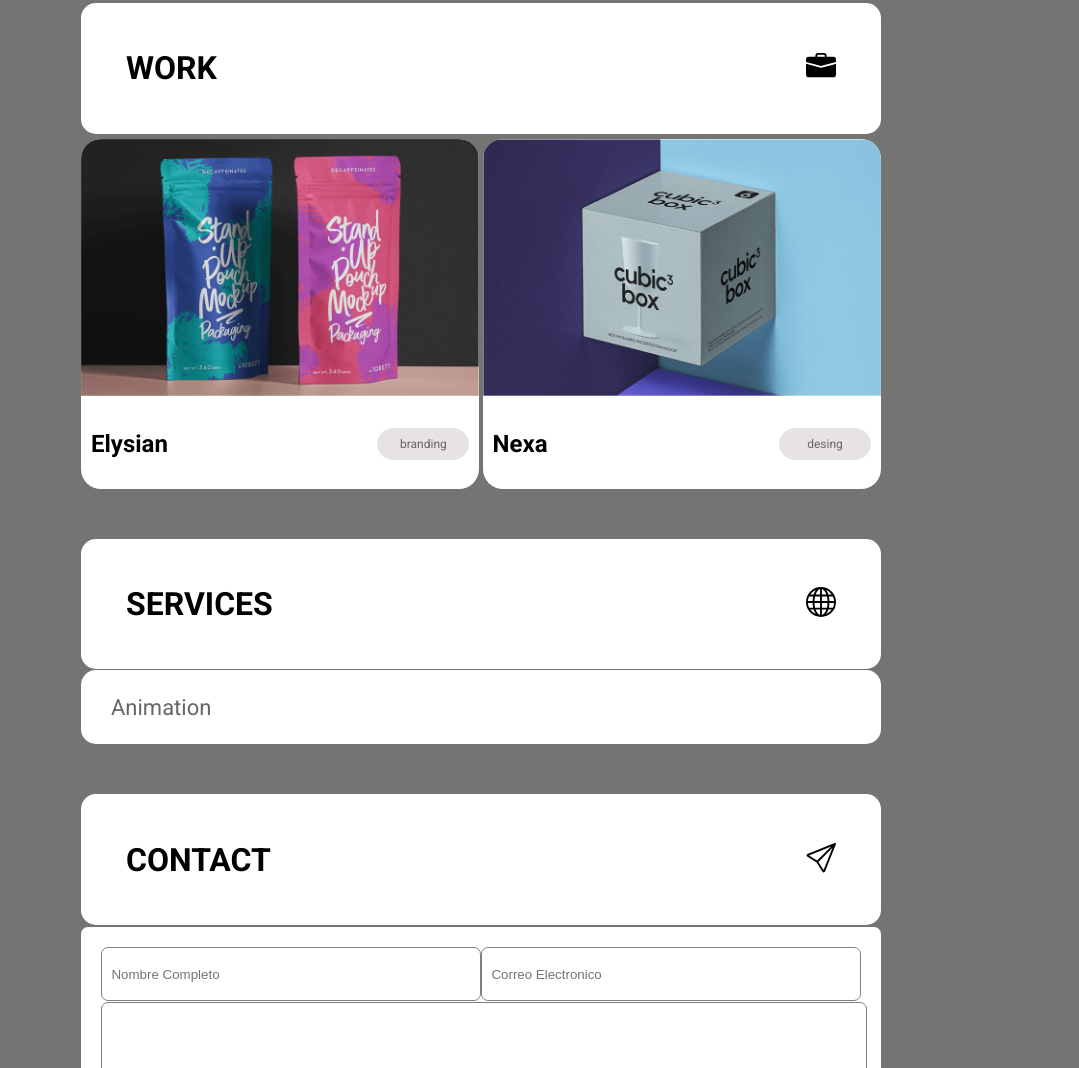
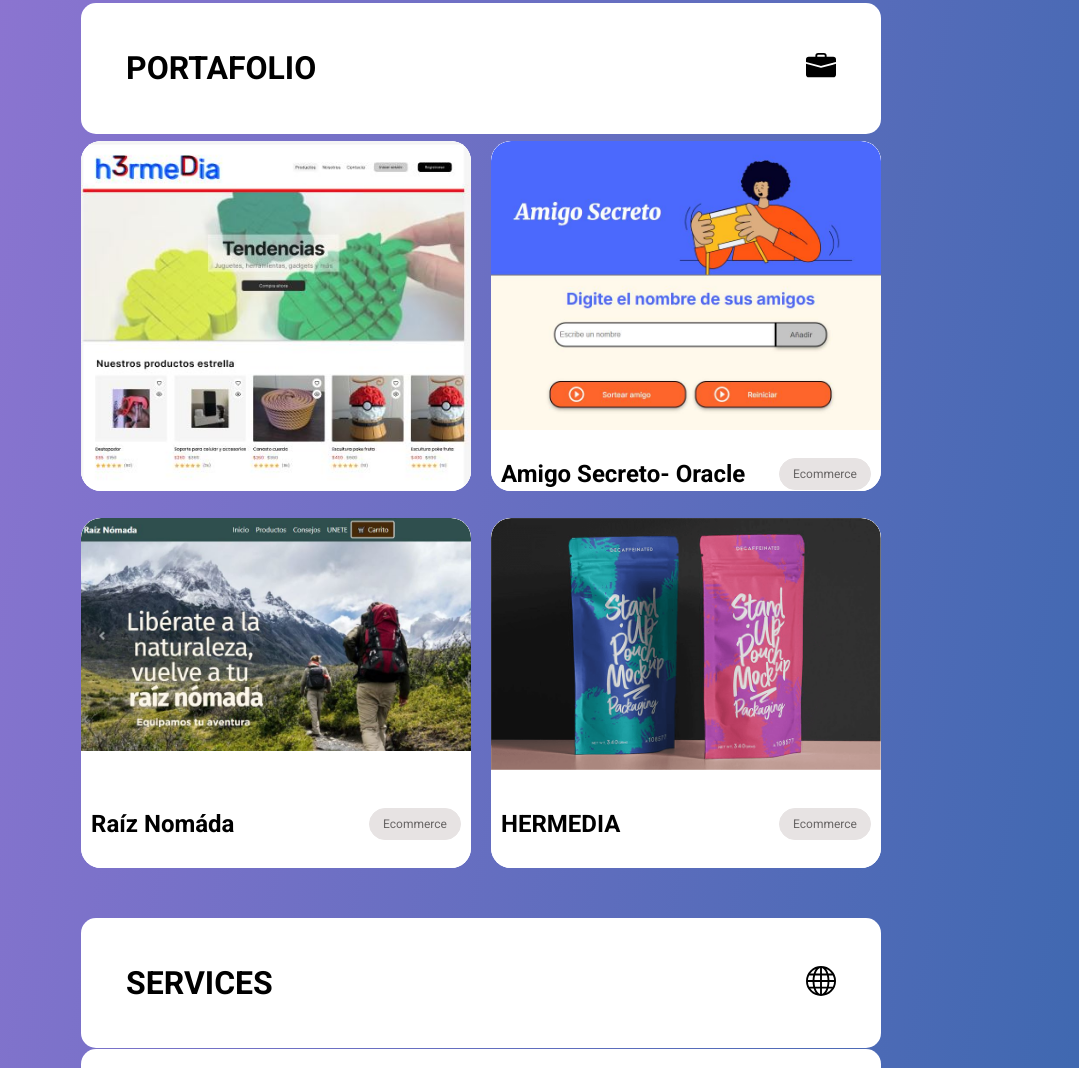
Before and after one commit to EdnaEustaquio/cv-pagina-web, a plain HTML site: page index.html in a window 1280 px wide. Shown: the part 1161-2229 px from the top of the page, without its empty margins (184-1263 px from the left). Drawn offline with nearby package versions, Linux system fonts and the light colour scheme.

Commit message:
agrege cambios

```diff
--- a/index.html
+++ b/index.html
@@ -4,7 +4,7 @@
 <head>
     <meta charset="UTF-8">
     <meta name="viewport" content="width=device-width, initial-scale=1.0">
-    <title>Document</title>
+    <title>Portafolio Develover</title>
     <link rel="stylesheet" href="styles.css">
 
 </head>
@@ -138,7 +138,7 @@
 
         <div class="section2">
             <div class="TITULO">
-                <h1>WORK</h1>
+                <h1> PORTAFOLIO </h1>
             </div>
             <div>
                 <svg xmlns="http://www.w3.org/2000/svg" width="16" height="16" fill="currentColor" class="bi bi-briefcase-fill" viewBox="0 0 16 16">
@@ -147,25 +147,78 @@
                   </svg>
             </div>
         </div>
-        <div class="section5">
-        <div class="subsection4">
-            <div>
-                <img class="imagen1" src="./img/work1.png" alt="work1">
+        <div class="section5-portafolio">
+            <div class="subsection4">
+                <div class="card-inner">
+                    <div class="card-front">
+                        <img class="imagen1" src="img/hermedia.JPG" alt="work1">
+                        <div class="subsection5">
+                            <h2></h2>
+                            <div class="status3"><p class="p-status2"></p></div>
+                        </div>
+                    </div>
+
+                    <div class="card-back">
+                        <p>Proyecto de branding para una empresa creativa. </p>
+                        <a href="https://ejemplo.com" target="_blank">Ver más</a>
+                    </div>
+                </div>
             </div>
-            <div class="subsection5">
-                <div> <h2>Elysian</h2> </div>
-                <div class="status3"> <p class="p-status2">branding</p></div>
+            <div class="subsection4">
+                <div class="card-inner">
+                    <div class="card-front">
+                        <img class="imagen1" src="img/amigo-secreto.JPG" alt="work1">
+                        <div class="subsection5">
+                            <h2>Amigo Secreto- Oracle</h2>
+                            <div class="status3"><p class="p-status2">Ecommerce</p></div>
+                        </div>
+                    </div>
+
+                    <div class="card-back">
+                        <p>Proyecto de branding para una empresa creativa. </p>
+                        <a href="https://ejemplo.com" target="_blank">Ver más</a>
+                    </div>
+                </div>
             </div>
-        </div>
-        <div class="subsection4">
-            <div>
-                <img class="imagen1" src="./img/work2.png" alt="work2">
+            <div class="subsection4">
+                <div class="card-inner">
+                    <div class="card-front">
+                        <img class="imagen1" src="img/hackaton.JPG" alt="work1">
+                        <div class="subsection5">
+                            <h2>Raíz Nomáda</h2>
+                            <div class="status3"><p class="p-status2">Ecommerce</p></div>
+                        </div>
+                    </div>
+
+                    <div class="card-back">
+                        <p>Proyecto de branding para una empresa creativa. </p>
+                        <a href="https://ejemplo.com" target="_blank">Ver más</a>
+                    </div>
+                </div>
             </div>
-            <div class="subsection5">
-                <div> <h2>Nexa</h2> </div>
-                <div class="status3"> <p class="p-status2">desing</p></div>
+            <div class="subsection4">
+                <div class="card-inner">
+                    <div class="card-front">
+                        <img class="imagen1" src="./img/work1.png" alt="work1">
+                        <div class="subsection5">
+                            <h2>HERMEDIA</h2>
+                            <div class="status3"><p class="p-status2">Ecommerce</p></div>
+                        </div>
+                    </div>
+
+                    <div class="card-back">
+                        <p>Proyecto de branding para una empresa creativa. </p>
+                        <a href="https://ejemplo.com" target="_blank">Ver más</a>
+                    </div>
+                </div>
             </div>
-        </div>
+
+
+
+
+
+
+
         </div>
         <div class="section2">
             <div class="TITULO">
--- a/styles.css
+++ b/styles.css
@@ -1,7 +1,7 @@
 @import url('https://fonts.googleapis.com/css2?family=Roboto:ital,wght@0,100;0,300;0,400;0,500;0,700;0,900;1,100;1,300;1,400;1,500;1,700;1,900&display=swap');
 
 body {
-    background-color: rgb(116, 117, 115);
+    background: linear-gradient(100deg, #a278da, hsl(216, 51%, 45%));
     font-family: "Roboto", sans-serif;
     font-weight: 400;
     font-style: normal;
@@ -106,16 +106,19 @@ body {
 }
 
 .subsection4 {
-    margin-top: 5px;
-    width: 49.8%;
+    margin-top: 7px;
+    width: 100%;
     height: 350px;
     background-color: #ffff;
     border-radius: 20px;
+    perspective: 1000px;
 }
 
-.section5 {
-    display: flex;
-    justify-content: space-between;
+.section5-portafolio {
+    display: grid;
+    width: 100%;
+    grid-template-columns: repeat(2, 1fr); /* Dos columnas de igual tamaño */
+    gap: 20px; /* Espacio entre las tarjetas */
 }
 
 .namemail {
@@ -352,3 +355,65 @@ a {
     height: 100%;
     border-radius: 20px 20px 0px 0px;
 }
+@media (max-width: 768px) {
+    .section5-portafolio {
+        grid-template-columns: 1fr; /* Pasa a una columna en pantallas pequeñas */
+    }
+}
+/* EFECTO DE TARJETAS */
+.card-inner {
+    width: 100%;
+    height: 100%;
+    transform-style: preserve-3d;
+    transition: transform 0.6s;
+    position: relative;
+}
+
+.subsection4:hover .card-inner {
+    transform: rotateY(180deg);
+}
+
+.card-front, .card-back {
+    width: 100%;
+    height: 100%;
+    position: absolute; /* Ambas caras ocupan el mismo espacio */
+    backface-visibility: hidden;
+    border-radius: 20px;
+}
+
+.card-front {
+    background-color: #ffffff;
+    display: flex;
+    flex-direction: column;
+    justify-content: space-between; /* Alinea el contenido correctamente */
+    padding: 0px; /* Ajusta el espacio interior */
+    box-sizing: border-box; /* Evita que el padding modifique el tamaño */
+
+    overflow: hidden;
+    border-radius: 20px;
+}
+
+.card-back {
+    background-color: #7daee6;
+    color: #f9faf5;
+    display: flex;
+    align-items: center;
+    justify-content: center;
+    flex-direction: column;
+    transform: rotateY(180deg);
+    padding: 20px;
+    box-sizing: border-box;
+}
+
+.card-back a {
+    color: #aca7b1;
+    text-decoration: underline;
+    margin-top: 10px;
+}
+
+.imagen1 {
+    width: 100%;  /* Imagen ocupa el ancho total */
+    height: auto; /* Mantiene la proporción original */
+    border-top-left-radius: 20px;
+    border-top-right-radius: 20px;
+}
```
Also changed, not shown: img/amigo-secreto.JPG (added), img/hackaton.JPG (added), img/hermedia.JPG (added).
